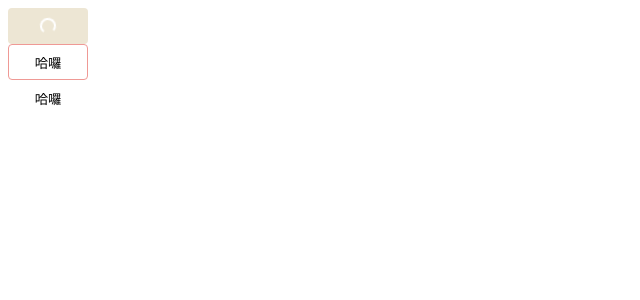
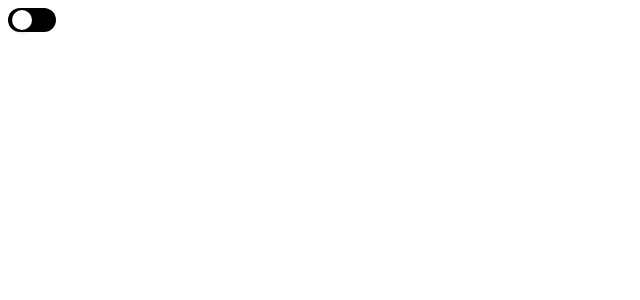
Before and after one commit to penspulse326/my-react-ui, a React (Vite) app: page / in a window 1280 px wide. Shown: the top 300 px of the page, without its empty margins (0-640 px from the left). Built offline with nearby package versions, Linux system fonts and the light colour scheme.

Commit message:
feat: add basic Switch

```diff
--- a/src/App.tsx
+++ b/src/App.tsx
@@ -1,6 +1,7 @@
 import { ThemeProvider } from 'styled-components';
 import { theme } from './styles/theme';
-import { Button } from './components/Button';
+import { Switch } from './components/Switch';
+import { useState } from 'react';
 
 // Card component example
 // const Card = styled.div`
@@ -9,14 +10,12 @@ import { Button } from './components/Button';
 // `;
 
 function App() {
+  const [isChecked, setIsChecked] = useState(false);
+
   return (
     <div>
       <ThemeProvider theme={theme}>
-        <Button variant="contained" isDisabled isLoading>
-          哈囉
-        </Button>
-        <Button variant="outlined">哈囉</Button>
-        <Button variant="text">哈囉</Button>
+        <Switch isChecked={isChecked} onClick={() => setIsChecked(!isChecked)} />
       </ThemeProvider>
     </div>
   );
--- /dev/null
+++ b/src/components/Switch/index.tsx
@@ -0,0 +1,17 @@
+import { StyledSwitch, Thumb } from './styled';
+
+interface SwitchProps {
+  isChecked: boolean;
+  onClick: () => void;
+}
+
+/**
+ * 這就是一個 Switch 開關，不然你要怎樣
+ */
+export function Switch({ isChecked, onClick }: SwitchProps) {
+  return (
+    <StyledSwitch $isChecked={isChecked} onClick={onClick}>
+      <Thumb $isChecked={isChecked} />
+    </StyledSwitch>
+  );
+}
--- /dev/null
+++ b/src/components/Switch/styled.ts
@@ -0,0 +1,35 @@
+import styled from 'styled-components';
+
+interface Props {
+  $isChecked: boolean;
+}
+
+export const StyledSwitch = styled.button<Props>`
+  position: relative;
+
+  display: flex;
+  align-items: center;
+
+  width: 48px;
+  height: 24px;
+
+  border: none;
+  border-radius: 12px;
+  outline: none;
+
+  background-color: black;
+
+  cursor: pointer;
+`;
+
+export const Thumb = styled.div<Props>`
+  position: absolute;
+  left: ${({ $isChecked }) => ($isChecked ? 'calc(100% - 24px)' : '4px')};
+
+  width: 20px;
+  height: 20px;
+  border-radius: 50%;
+  background-color: #fff;
+  box-shadow: 0 2px 4px rgba(0, 0, 0, 0.2);
+  transition: transform 0.2s ease-in-out;
+`;
```
